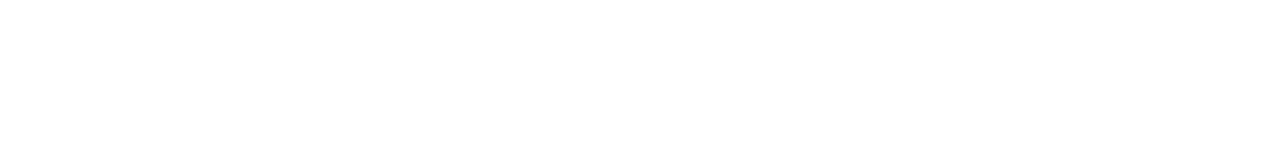
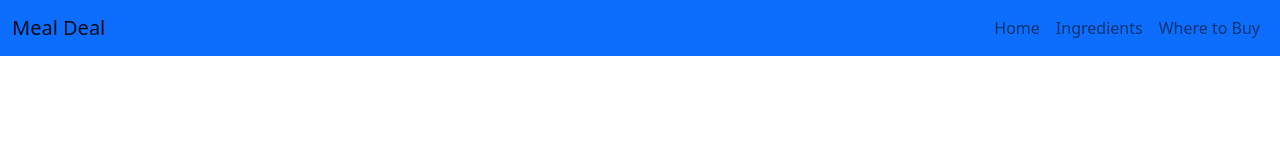
Before and after one commit to rnba12/css_frameworks, a plain HTML site: page index.html in a window 1280 px wide. Drawn offline with nearby package versions, Linux system fonts and the light colour scheme.

Commit message:
started navbar

```diff
--- a/index.html
+++ b/index.html
@@ -4,9 +4,21 @@
     <meta charset="UTF-8">
     <meta http-equiv="X-UA-Compatible" content="IE=edge">
     <meta name="viewport" content="width=device-width, initial-scale=1.0">
-    <title>Document</title>
+    <link href="https://cdn.jsdelivr.net/npm/bootstrap@5.2.2/dist/css/bootstrap.min.css" rel="stylesheet" integrity="sha384-Zenh87qX5JnK2Jl0vWa8Ck2rdkQ2Bzep5IDxbcnCeuOxjzrPF/et3URy9Bv1WTRi" crossorigin="anonymous">
+    <title>Home - Meal Deal</title>
 </head>
 <body>
-
+    <head>
+        <nav class="navbar navbar-expand-lg bg-primary">
+            <div class="container-fluid">
+                <span class="navbar-brand mb-0 h1">Meal Deal</span>
+                <div class="navbar-nav">
+                        <a class="nav-link" href="index.html">Home</a>
+                        <a class="nav-link" href="#">Ingredients</a>
+                        <a class="nav-link" href="#">Where to Buy</a>
+                </div>
+            </div>
+        </nav>
+    </head>
 </body>
 </html>
```
